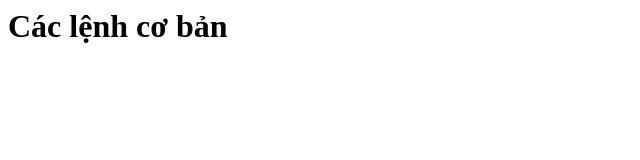
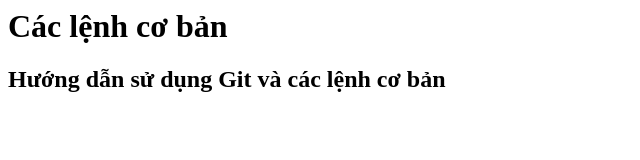
Before and after one commit to tunguyen123456/training_git_1, a plain HTML site: page index.html in a window 1280 px wide. Shown: the whole page, without its empty margins (0-640 px from the left). Drawn offline with Linux system fonts and the light colour scheme.

```diff
--- a/index.html
+++ b/index.html
@@ -7,5 +7,6 @@
 </head>
 <body>
     <h1>Các lệnh cơ bản</h1>
+    <h2>Hướng dẫn sử dụng Git và các lệnh cơ bản</h2>
 </body>
 </html>
```
